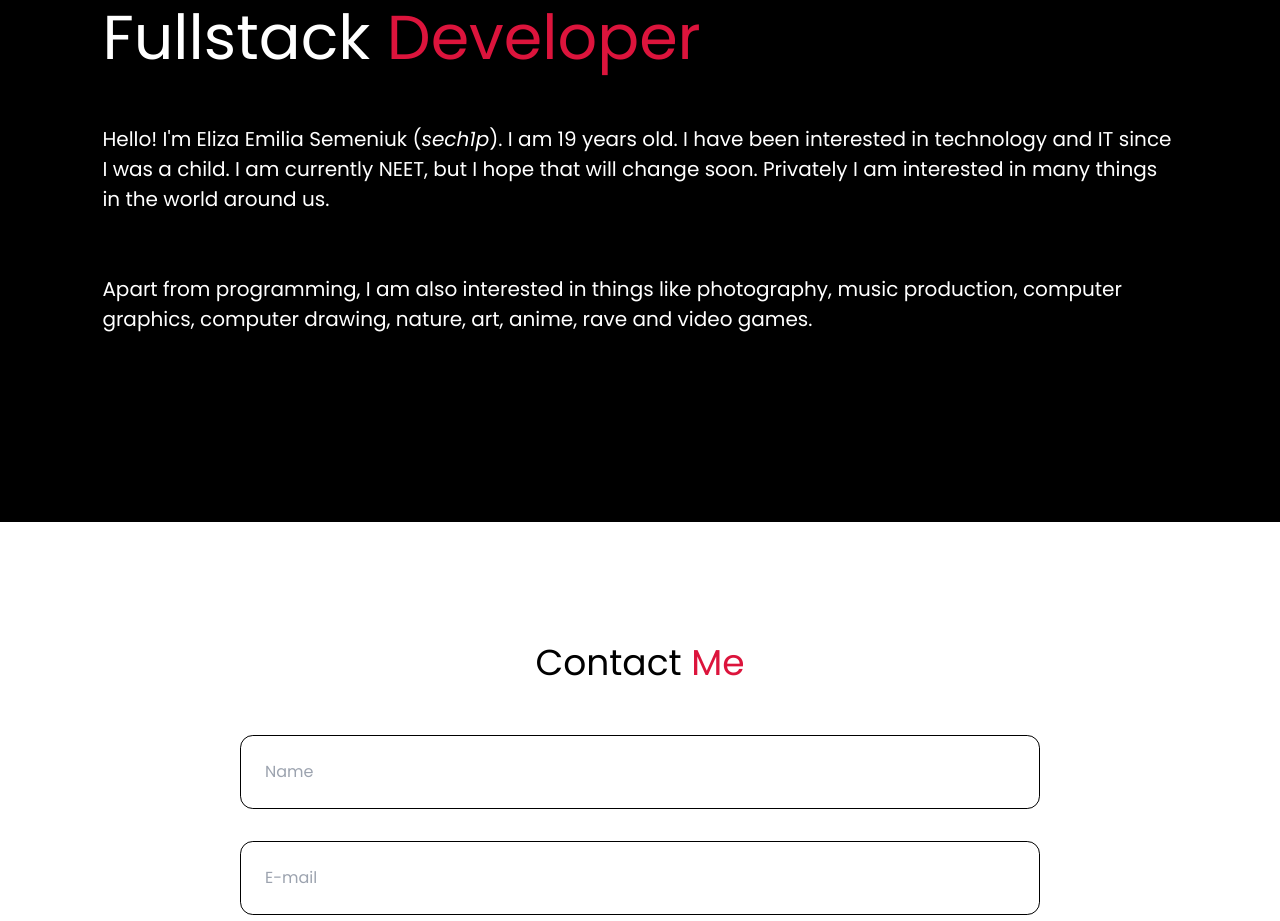
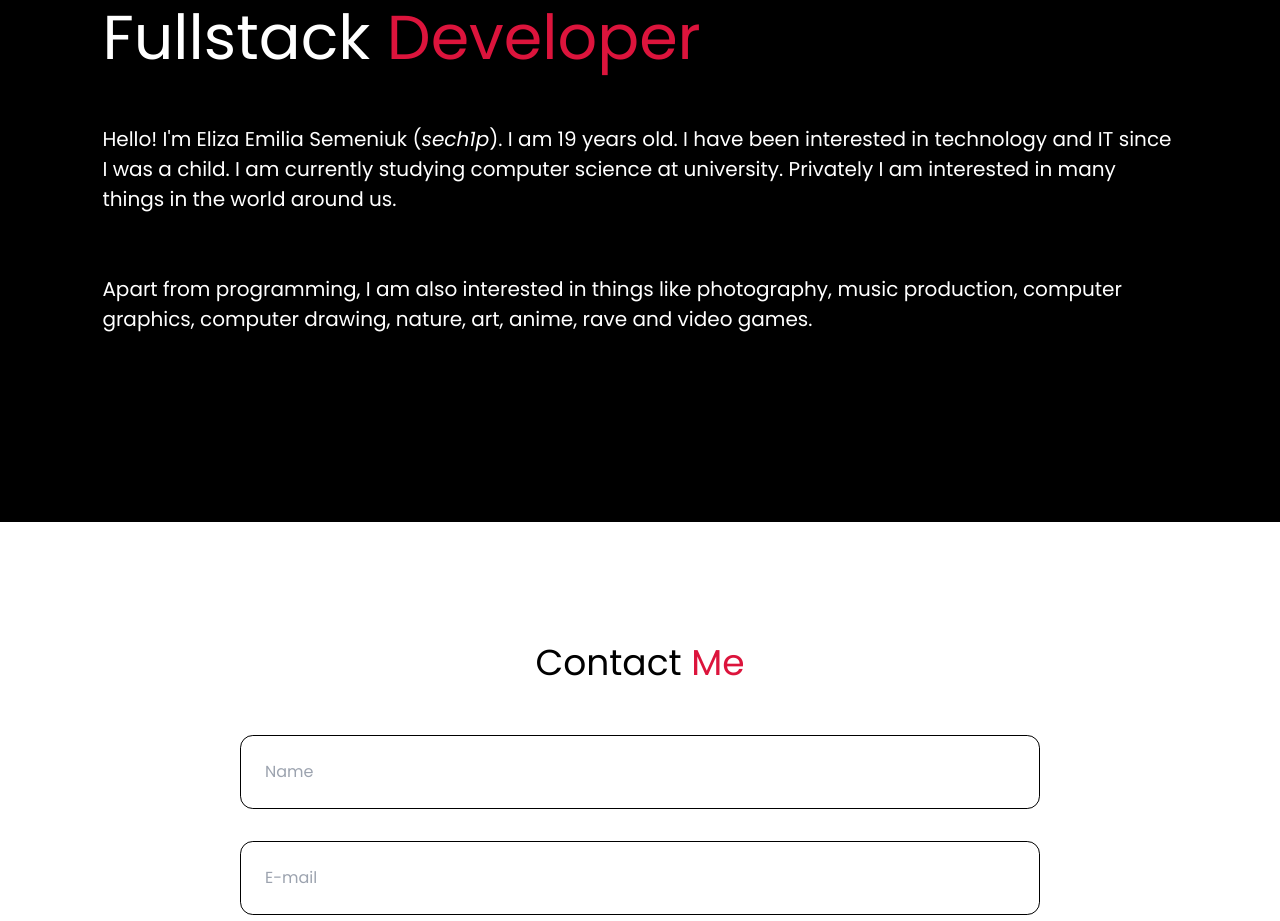
Before and after one commit to sech1p/sech1p.art, a Svelte app: page / in a window 1280 px wide. Shown: the part 1000-1921 px from the top of the page. Built offline with nearby package versions, Linux system fonts and the light colour scheme.

Commit message:
🔃 Update my status in About section

```diff
--- a/src/pages/About.svelte
+++ b/src/pages/About.svelte
@@ -4,7 +4,7 @@
     <h3>Fullstack <span>Developer</span></h3>
     <p>
       Hello! I'm Eliza Emilia Semeniuk (<i>sech1p</i>). I am 19 years old. I have been interested in technology and IT since I was a child.
-      I am currently NEET, but I hope that will change soon. Privately I am interested in many things in the world around us.
+      I am currently studying computer science at university. Privately I am interested in many things in the world around us.
     </p>
     <p>Apart from programming, I am also interested in things like photography, music production, computer graphics, computer drawing, nature, art, anime, rave and video games.</p>
   </div>
```
